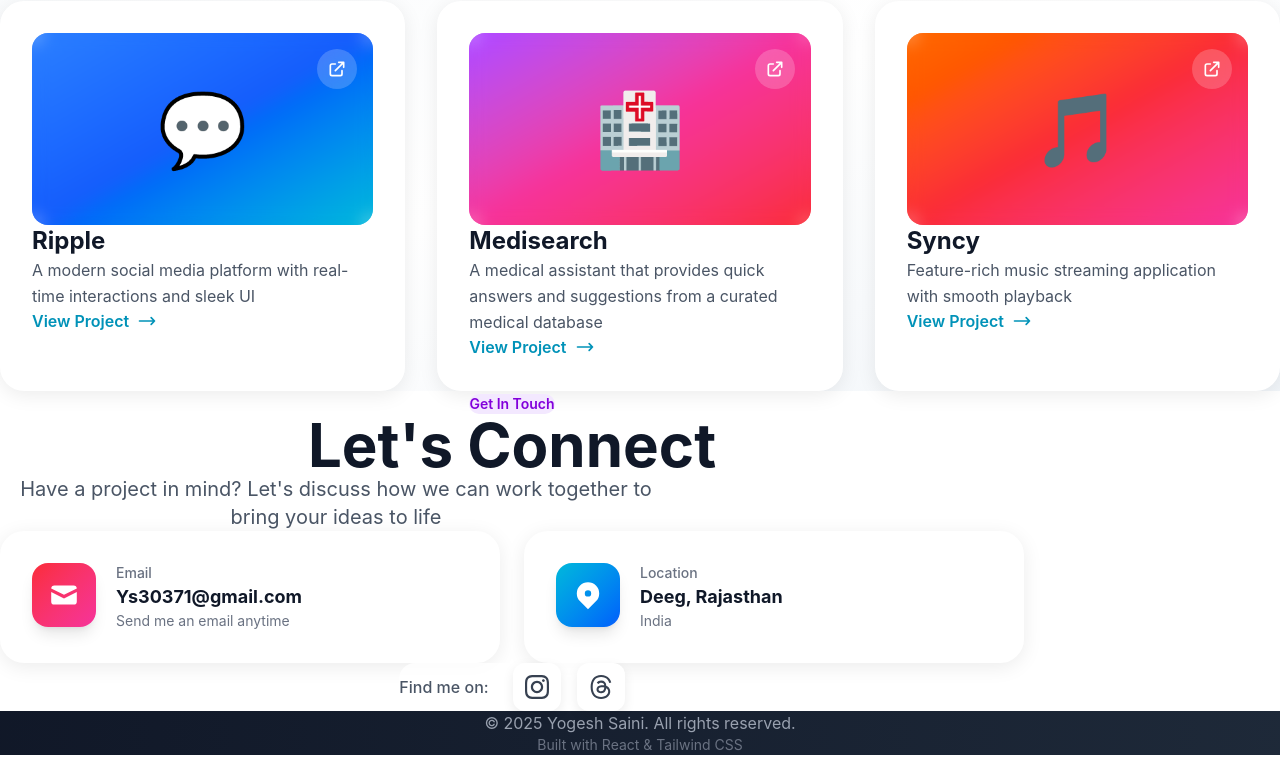
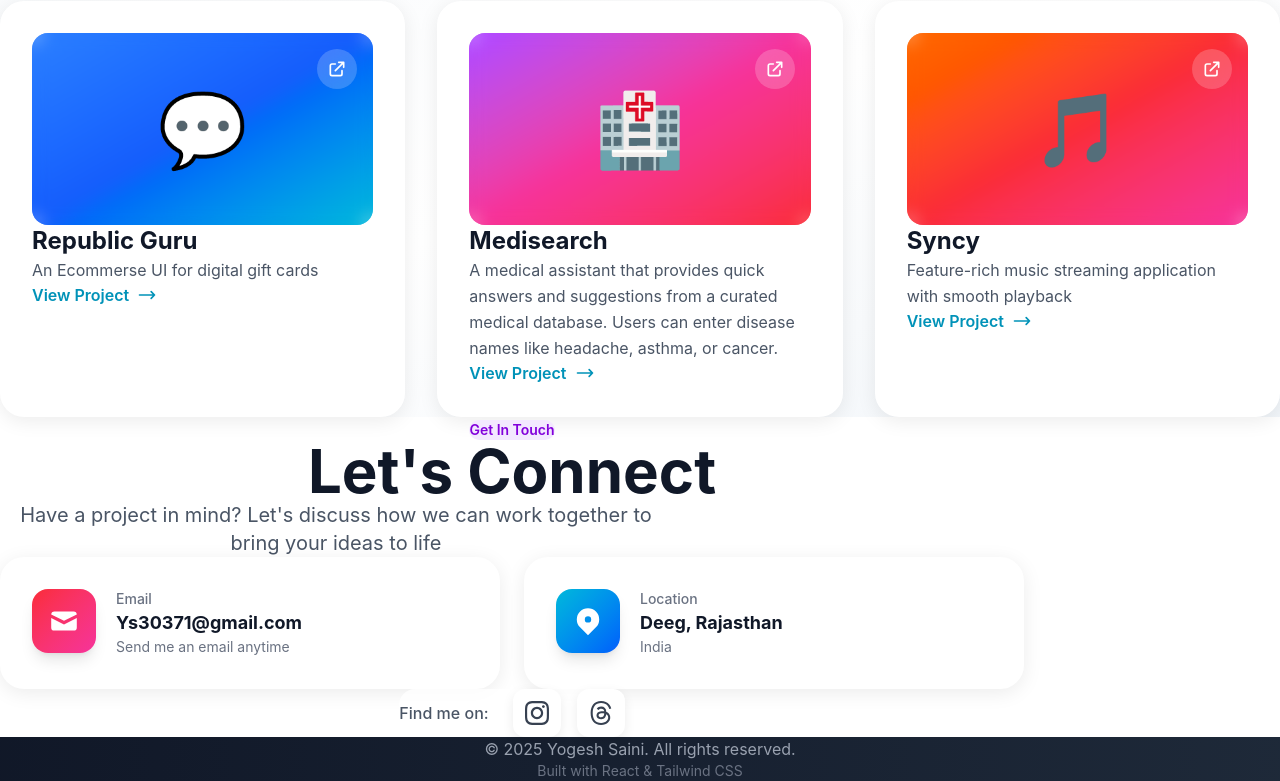
Before and after one commit to yogesh616/portfolio, a React (Vite) app: page / in a window 1280 px wide. Shown: the part 1482-2263 px from the top of the page. Before the commit the page ends 2237 px from the top, so only its background shows below. Built offline with nearby package versions, Linux system fonts and the light colour scheme.

Commit message:
Update social icon visibility and project descriptions
Updated social media link and modified project details.

```diff
--- a/src/App.jsx
+++ b/src/App.jsx
@@ -149,7 +149,7 @@ function App() {
                 href="https://www.instagram.com/yogeshsaini_616/?hl=en"
                 target="_blank"
                 rel="noopener noreferrer"
-                className="social-icon"
+                className="social-icon hidden"
               >
                 <svg className="w-6 h-6" fill="currentColor" viewBox="0 0 24 24">
                   <path d="M12 2.163c3.204 0 3.584.012 4.85.07 3.252.148 4.771 1.691 4.919 4.919.058 1.265.069 1.645.069 4.849 0 3.205-.012 3.584-.069 4.849-.149 3.225-1.664 4.771-4.919 4.919-1.266.058-1.644.07-4.85.07-3.204 0-3.584-.012-4.849-.07-3.26-.149-4.771-1.699-4.919-4.92-.058-1.265-.07-1.644-.07-4.849 0-3.204.013-3.583.07-4.849.149-3.227 1.664-4.771 4.919-4.919 1.266-.057 1.645-.069 4.849-.069zm0-2.163c-3.259 0-3.667.014-4.947.072-4.358.2-6.78 2.618-6.98 6.98-.059 1.281-.073 1.689-.073 4.948 0 3.259.014 3.668.072 4.948.2 4.358 2.618 6.78 6.98 6.98 1.281.058 1.689.072 4.948.072 3.259 0 3.668-.014 4.948-.072 4.354-.2 6.782-2.618 6.979-6.98.059-1.28.073-1.689.073-4.948 0-3.259-.014-3.667-.072-4.947-.196-4.354-2.617-6.78-6.979-6.98-1.281-.059-1.69-.073-4.949-.073zm0 5.838c-3.403 0-6.162 2.759-6.162 6.162s2.759 6.163 6.162 6.163 6.162-2.759 6.162-6.163c0-3.403-2.759-6.162-6.162-6.162zm0 10.162c-2.209 0-4-1.79-4-4 0-2.209 1.791-4 4-4s4 1.791 4 4c0 2.21-1.791 4-4 4zm6.406-11.845c-.796 0-1.441.645-1.441 1.44s.645 1.44 1.441 1.44c.795 0 1.439-.645 1.439-1.44s-.644-1.44-1.439-1.44z"/>
@@ -264,15 +264,15 @@ function App() {
           <div className="grid md:grid-cols-2 lg:grid-cols-3 gap-8">
             {[
               {
-                name: 'Ripple',
-                desc: 'A modern social media platform with real-time interactions and sleek UI',
-                link: 'https://ripple-steel.vercel.app/',
+                name: 'Republic Guru',
+                desc: 'An Ecommerse UI for digital gift cards',
+                link: 'https://republic-omega.vercel.app/',
                 gradient: 'from-blue-500 via-blue-600 to-cyan-500',
                 icon: '💬'
               },
               {
                 name: 'Medisearch',
-                desc: 'A medical assistant that provides quick answers and suggestions from a curated medical database',
+                desc: 'A medical assistant that provides quick answers and suggestions from a curated medical database. Users can enter disease names like headache, asthma, or cancer.',
                 link: 'https://medi-search.vercel.app/',
                 gradient: 'from-purple-500 via-pink-500 to-red-500',
                 icon: '🏥'
```
